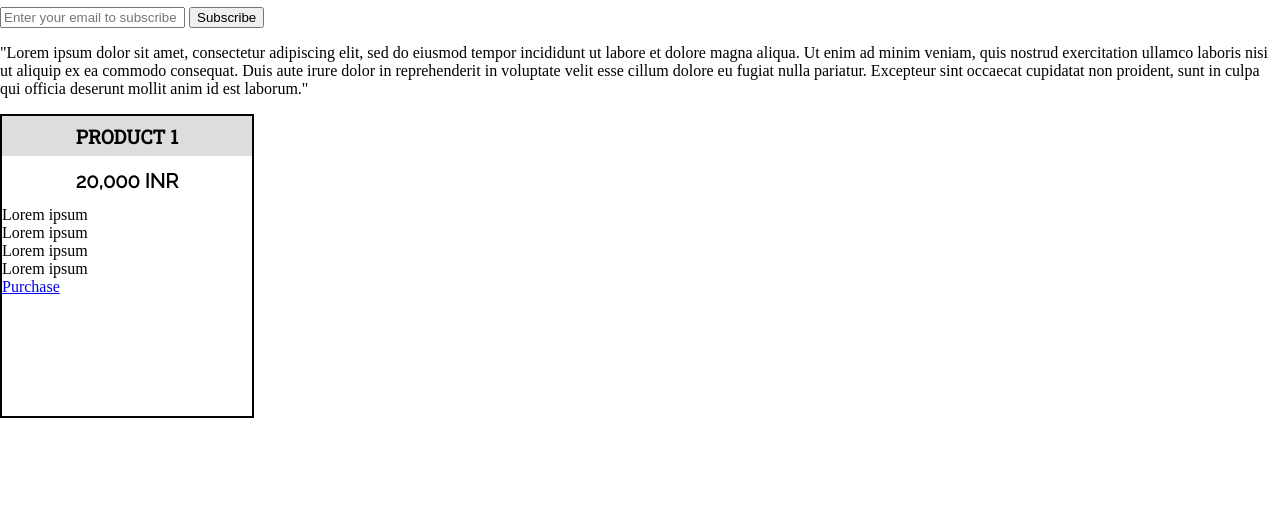
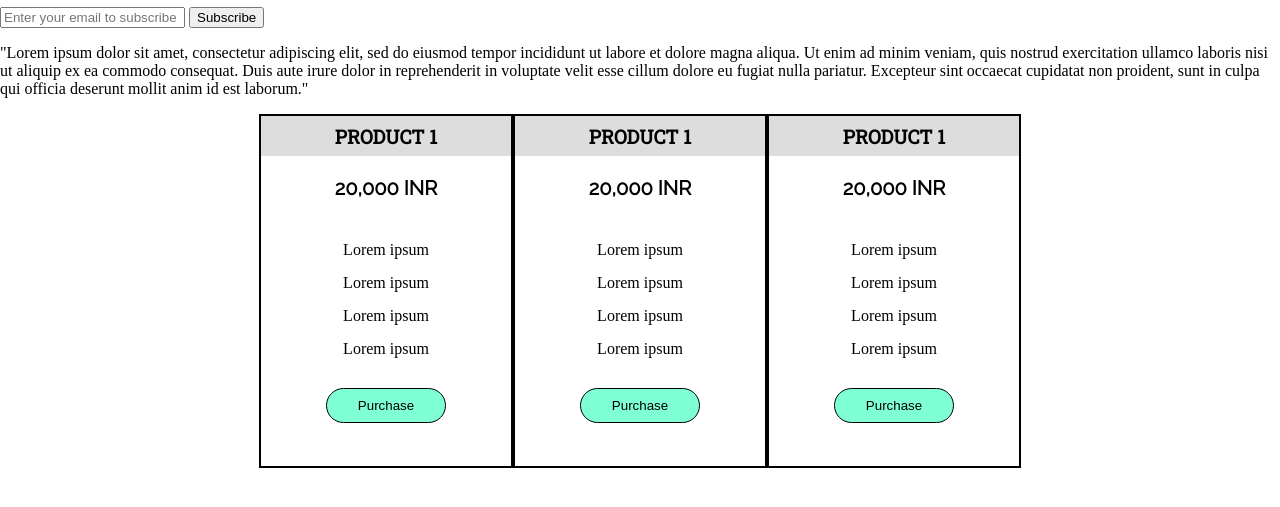
Before and after one commit to pragyes31/landing-page-FCC, a website built with Parcel: page index.html in a window 1280 px wide. Shown: the part 31-538 px from the top of the page. Built offline with nearby package versions, Linux system fonts and the light colour scheme.

Commit message:
added style to  Purchase button

```diff
--- a/index.html
+++ b/index.html
@@ -42,7 +42,25 @@
           <div class="features">Lorem ipsum</div>
           <div class="features">Lorem ipsum</div>
           <div class="features">Lorem ipsum</div>
-          <a href="#">Purchase</a>
+          <button class="purchase">Purchase</button>
+        </div>
+        <div class="product">
+          <div class="product-heading">Product 1</div>
+          <div class="pricing">20,000 INR</div>
+          <div class="features">Lorem ipsum</div>
+          <div class="features">Lorem ipsum</div>
+          <div class="features">Lorem ipsum</div>
+          <div class="features">Lorem ipsum</div>
+          <button class="purchase">Purchase</button>
+        </div>
+        <div class="product">
+          <div class="product-heading">Product 1</div>
+          <div class="pricing">20,000 INR</div>
+          <div class="features">Lorem ipsum</div>
+          <div class="features">Lorem ipsum</div>
+          <div class="features">Lorem ipsum</div>
+          <div class="features">Lorem ipsum</div>
+          <button class="purchase">Purchase</button>
         </div>
       </div>
     </div>
--- a/src/styles.css
+++ b/src/styles.css
@@ -21,10 +21,18 @@ body {
   /* position: fixed; */
 }
 
+.products-list {
+  width: 100%;
+  display: flex;
+  justify-content: center;
+  align-items: center;
+}
+
 .product {
-  max-width: 250px;
-  height: 300px;
+  width: 250px;
+  height: 350px;
   border: 2px solid black;
+  text-align: center;
 }
 
 .product-heading {
@@ -41,12 +49,26 @@ body {
 
 .pricing {
   height: 50px;
-  display: flex;
-  justify-content: center;
-  align-items: center;
+  margin-top: 20px;
   font-family: "Raleway", sans-serif;
   font-weight: bold;
   font-size: 20px;
+}
+
+.features {
+  margin-top: 15px;
+}
+
+.purchase {
+  height: 35px;
+  width: 120px;
+  background-color: aquamarine;
+  border: none;
+  margin-top: 30px;
+  border: 1px solid #000;
+  -webkit-border-radius: 28;
+  -moz-border-radius: 28;
+  border-radius: 28px;
 }
 
 @media (max-width: 600px) {
@@ -60,4 +82,7 @@ body {
     flex-direction: column;
     justify-content: space-around;
   }
+  .products-list {
+    flex-direction: column;
+  }
 }
```
